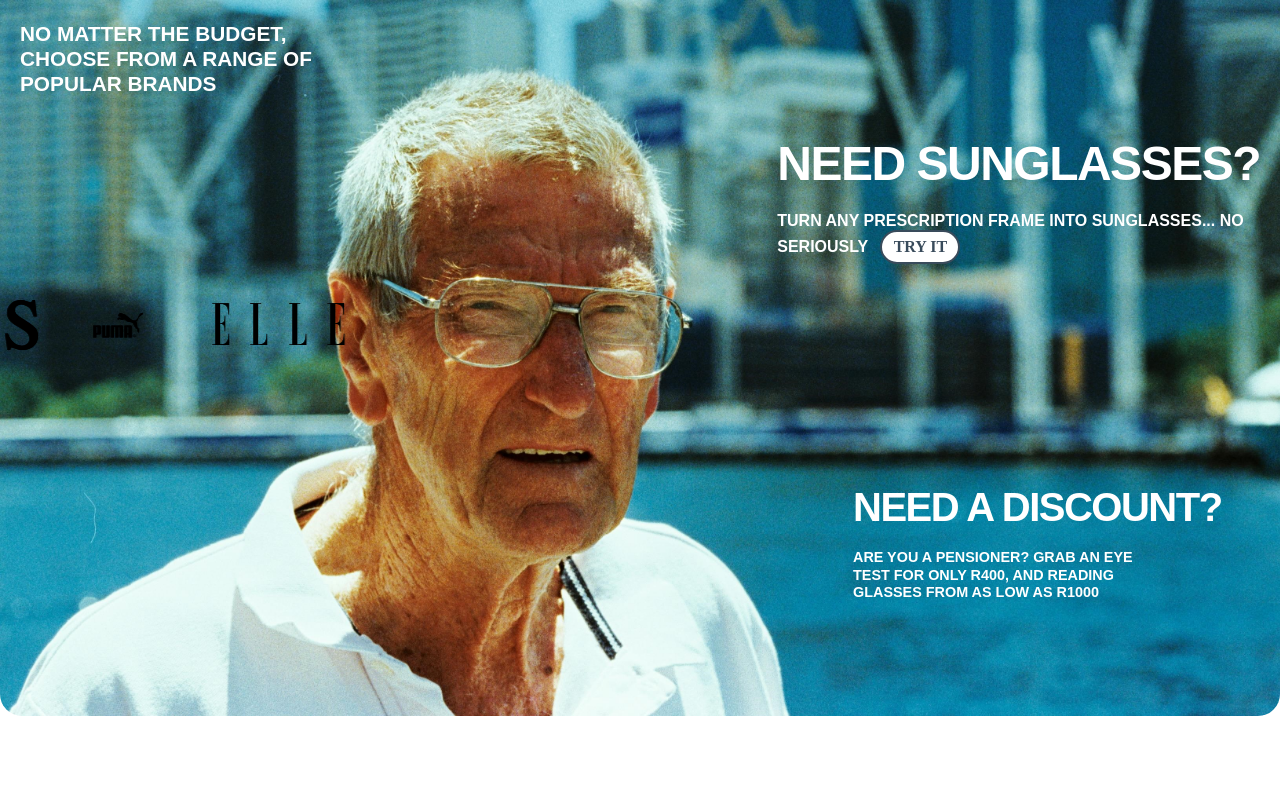
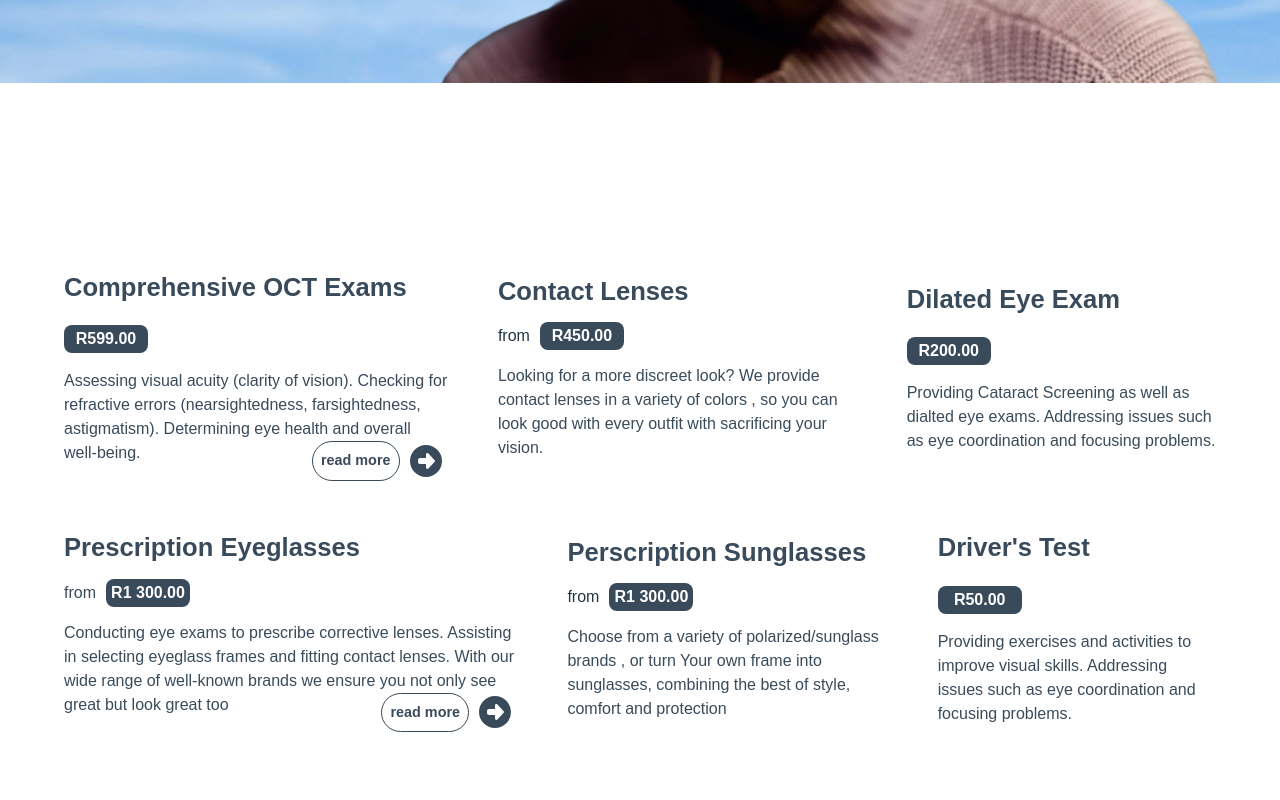
Before and after one commit to AustinMaturure/sylkamohle, a React (Vite) app in the folder sylkemohle/: page / in a window 1280 px wide. Shown: the part 717-1517 px from the top of the page. Before the commit the page ends 800 px from the top, so only its background shows below. Built offline with nearby package versions, Linux system fonts and the light colour scheme; a web font is replaced by a local one.

Commit message:
added some SEO

```diff
--- a/sylkemohle/src/index.css
+++ b/sylkemohle/src/index.css
@@ -6,7 +6,7 @@
   color-scheme: light dark;
 
   max-width: 100svw;
-
+overflow-x: hidden;
   background-color: #242424;
 
   font-synthesis: none;
@@ -14,7 +14,7 @@
   -webkit-font-smoothing: antialiased;
   -moz-osx-font-smoothing: grayscale;
 }
-body {
+.html {
   position: fixed;
   width: 100%;
   height: 100%;
```
